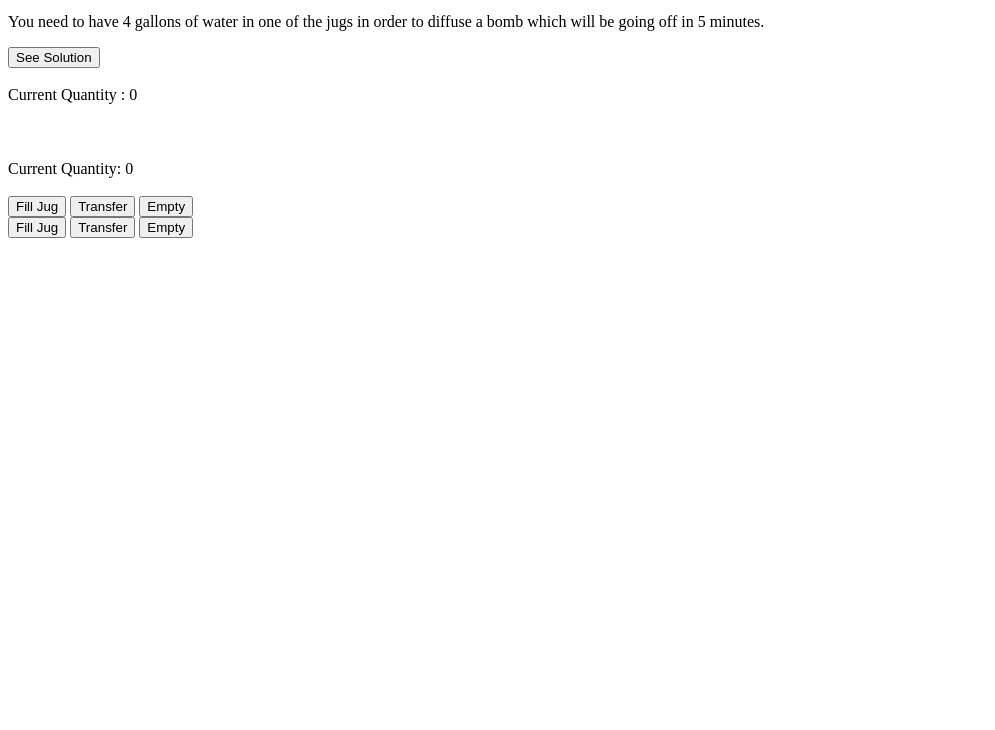
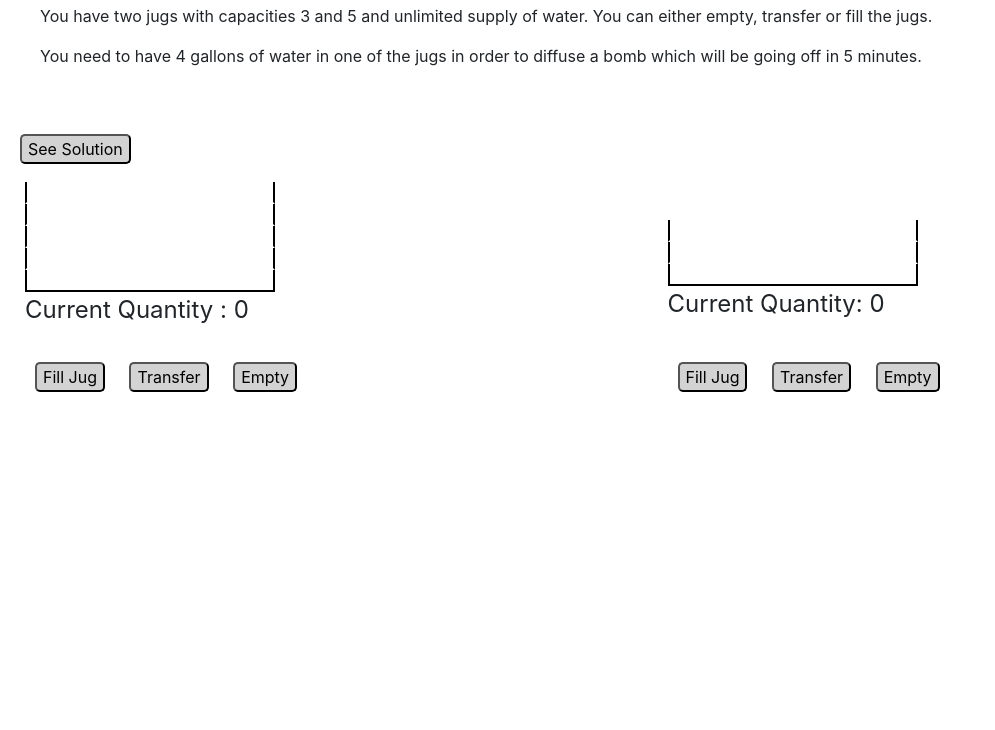
Before and after one commit to rayasasa/DieHard, a plain HTML site: page index.html in a window 1280 px wide. Shown: the part 70-800 px from the top of the page, without its empty margins (0-995 px from the left). Drawn offline with nearby package versions, Linux system fonts and the light colour scheme.

Commit message:
fixed a bug

```diff
--- a/index.html
+++ b/index.html
@@ -1,9 +1,9 @@
 <html>
     <head>
-        <link rel = "stylesheet" src = "https://stackpath.bootstrapcdn.com/bootstrap/4.1.3/css/bootstrap.min.css"/>
+        <link rel = "stylesheet" href = "https://stackpath.bootstrapcdn.com/bootstrap/4.1.3/css/bootstrap.min.css"/>
         <script src = "https://cdnjs.cloudflare.com/ajax/libs/angular.js/1.7.2/angular.min.js"></script>
         <script src = "https://cdnjs.cloudflare.com/ajax/libs/jquery/1.12.4/jquery.js"></script>
-        <link rel = "stylesheet" src = "style.css"/>
+        <link rel = "stylesheet" href = "style.css"/>
         <script src = "main.js"></script>
     </head>
     <body ng-app = "dieHardApp" ng-controller = "dieHardCtrl">
```
